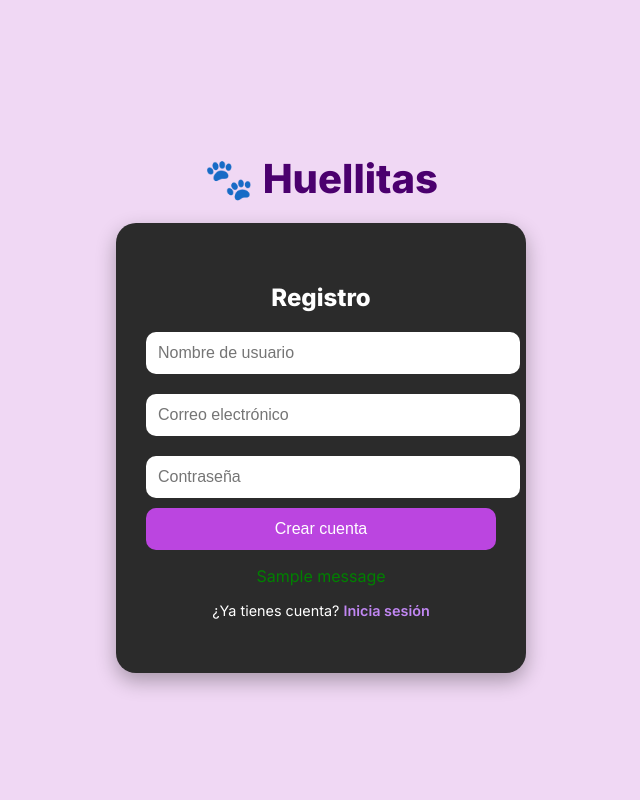
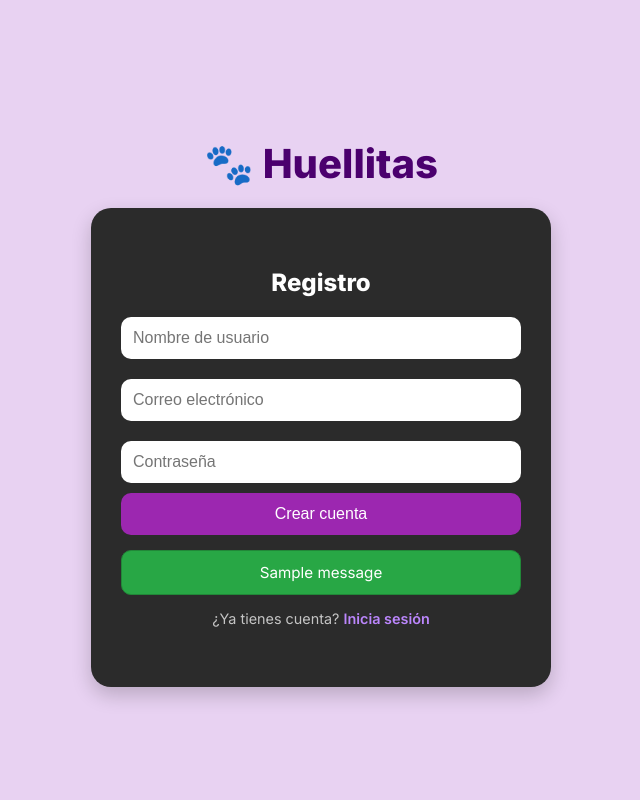
Before and after one commit to VictorCesun/ADOPCION, a Django app: page /registro/ in a window 1280 px wide. Shown: the whole page, without its empty margins (319-959 px from the left). Run offline with Django 5.2, Linux system fonts and the light colour scheme; tables that the repository leaves empty hold one stand-in row (values such as "Sample post"); one stand-in notice (Sample message) is shown.

Commit message:
actualizacion de formularios y eliminacion de hatmatch

```diff
--- a/adopcion_perros/api/static/adopcion_perros/CSS/estilo-login.css
+++ b/adopcion_perros/api/static/adopcion_perros/CSS/estilos_formularios.css
@@ -1,3 +1,5 @@
+/* Estilos generales para formularios (login, registro, adopción) */
+
 body {
   margin: 0;
   padding: 0;
@@ -26,7 +28,8 @@ h1 {
   border-radius: 20px;
   box-shadow: 0px 8px 20px rgba(0, 0, 0, 0.2);
   color: white;
-  max-width: 350px;
+  max-width: 400px;
+  width: 100%;
   margin: 0 auto;
 }
 
@@ -35,7 +38,7 @@ h1 {
   color: #ffffff;
 }
 
-.form-box p {
+.form-box > p:not(.error-message):not(.success-message):not(.warning-message):not(.info-message) {
   color: #c4c4c4;
   font-size: 0.9rem;
   margin-bottom: 20px;
@@ -43,7 +46,10 @@ h1 {
 
 input[type="text"],
 input[type="email"],
-input[type="password"] {
+input[type="password"],
+input[type="tel"],
+select,
+textarea {
   width: 100%;
   padding: 12px;
   margin: 10px 0;
@@ -53,6 +59,10 @@ input[type="password"] {
   box-sizing: border-box;
 }
 
+textarea {
+  resize: vertical;
+  min-height: 100px;
+}
 
 button {
   width: 100%;
@@ -70,21 +80,64 @@ button:hover {
   background-color: #7b1fa2;
 }
 
-.registro {
+.registro, .login-link {
   margin-top: 15px;
   font-size: 0.9rem;
 }
 
-.registro a {
+.registro a, .login-link a {
   color: #bb86fc;
   text-decoration: none;
   font-weight: 600;
 }
 
-
-input:focus {
+input:focus,
+textarea:focus,
+select:focus {
   outline: none;
   box-shadow: 0 0 0 2px #bb86fc;
   background-color: #fafafa;
   color: #333;
 }
+
+/* ------------------------
+   Estilos para mensajes
+------------------------ */
+
+.success-message,
+.error-message,
+.warning-message,
+.info-message {
+  margin-top: 15px;
+  padding: 12px;
+  border-radius: 10px;
+  font-size: 0.95rem;
+  font-weight: 500;
+  text-align: center;
+  color: white;
+}
+
+/* Éxito (verde) */
+.success-message {
+  background-color: #28a745;
+  border: 1px solid #218838;
+}
+
+/* Error (rojo) */
+.error-message {
+  background-color: #dc3545;
+  border: 1px solid #c82333;
+}
+
+/* Advertencia (amarillo) */
+.warning-message {
+  background-color: #ffc107;
+  border: 1px solid #e0a800;
+  color: #212529;
+}
+
+/* Informativo (azul) */
+.info-message {
+  background-color: #17a2b8;
+  border: 1px solid #117a8b;
+}
--- a/adopcion_perros/api/static/adopcion_perros/CSS/registro.css
+++ /dev/null
@@ -1,80 +0,0 @@
-body {
-  margin: 0;
-  padding: 0;
-  background-color: #f0d8f4;
-  font-family: 'Inter', sans-serif;
-  display: flex;
-  align-items: center;
-  justify-content: center;
-  height: 100vh;
-}
-
-.container {
-  text-align: center;
-  color: #4b006e;
-}
-
-h1 {
-  font-size: 2.5rem;
-  font-weight: 800;
-  margin-bottom: 20px;
-}
-
-.form-box {
-  background-color: #2b2b2b;
-  padding: 40px 30px;
-  border-radius: 20px;
-  box-shadow: 0 8px 20px rgba(0, 0, 0, 0.3);
-  color: white;
-  max-width: 350px;
-  margin: 0 auto;
-}
-
-.form-box h2 {
-  margin-bottom: 10px;
-  color: #fff;
-}
-
-input[type="text"],
-input[type="email"],
-input[type="password"] {
-  width: 100%;
-  padding: 12px;
-  margin: 10px 0;
-  border: none;
-  border-radius: 10px;
-  font-size: 1rem;
-}
-
-button {
-  width: 100%;
-  padding: 12px;
-  background-color: #bb45e0;
-  color: white;
-  border: none;
-  font-size: 1rem;
-  border-radius: 10px;
-  cursor: pointer;
-  transition: background 0.3s ease;
-}
-
-button:hover {
-  background-color: #952bbd;
-}
-
-.message {
-  margin-top: 10px;
-  font-size: 0.9rem;
-  color: #cfcfcf;
-}
-
-.login-link {
-  margin-top: 10px;
-  font-size: 0.9rem;
-}
-
-.login-link a {
-  color: #c187f3;
-  text-decoration: none;
-  font-weight: 600;
-}
--- a/adopcion_perros/api/templates/adopcion_perros/base.html
+++ b/adopcion_perros/api/templates/adopcion_perros/base.html
@@ -6,7 +6,9 @@
     <meta name="viewport" content="width=device-width, initial-scale=1.0">
     <title>{% block title %}Huellitas{% endblock %}</title>
     <link rel="stylesheet" href="{% static 'adopcion_perros/css/style.css' %}">
+    {% block extra_css %}{% endblock %}
     <link rel="stylesheet" href="https://cdnjs.cloudflare.com/ajax/libs/font-awesome/6.0.0-beta3/css/all.min.css">
+
     <link href="https://fonts.googleapis.com/css2?family=Poppins:wght@400;600;700&display=swap" rel="stylesheet">
 </head>
 <body>
@@ -26,7 +28,6 @@
         <nav class="main-nav">
             <ul>
                 <li><a href="#"><i class="fas fa-paw"></i> Ver todos los animales</a></li>
-                <li><a href="#"><i class="fas fa-heart"></i> Hair match</a></li>
                 <li><a href="{% url 'colaborador' %}"><i class="fas fa-users"></i> Ver fundaciones/equipos</a></li>
                 <li><a href="{% url 'noticias' %}"><i class="fas fa-newspaper"></i> Leer noticias</a></li>
                 <li><a href="{% url 'adoptar' %}"><i class="fas fa-dog"></i> Adoptar una mascota</a></li>
--- a/adopcion_perros/api/templates/adopcion_perros/index.html
+++ b/adopcion_perros/api/templates/adopcion_perros/index.html
@@ -25,7 +25,6 @@
             <nav class="main-nav">
                 <ul>
                     <li><a href="catalogo.html"><i class="fas fa-paw"></i> Ver todos los animales</a></li>
-                    <li><a href="hairmatch.html"><i class="fas fa-heart"></i> Hair match</a></li>
                     <li><a href="colaboradores.html"><i class="fas fa-users"></i> Ver fundaciones/equipos</a></li>
                     <li><a href="{% url 'noticias' %}"><i class="fas fa-newspaper"></i> Leer noticias</a></li>
                     <li><a href="{% url 'adoptar' %}"><i class="fas fa-dog"></i> Adoptar una mascota</a>
--- a/adopcion_perros/api/templates/adopcion_perros/login.html
+++ b/adopcion_perros/api/templates/adopcion_perros/login.html
@@ -6,7 +6,7 @@
   <meta name="viewport" content="width=device-width, initial-scale=1.0" />
   <title>Iniciar sesión - Huellitas</title>
   <link href="https://fonts.googleapis.com/css2?family=Inter:wght@400;600;800&display=swap" rel="stylesheet">
-  <link rel="stylesheet" href="{% static 'adopcion_perros/css/estilo-login.css' %}" />
+  <link rel="stylesheet" href="{% static 'adopcion_perros/css/estilos_formularios.css' %}" />
 </head>
 <body>
   <div class="container">
--- a/adopcion_perros/api/templates/adopcion_perros/registro.html
+++ b/adopcion_perros/api/templates/adopcion_perros/registro.html
@@ -6,13 +6,14 @@
   <meta name="viewport" content="width=device-width, initial-scale=1.0" />
   <title>Registro - Huellitas</title>
   <link href="https://fonts.googleapis.com/css2?family=Inter:wght@400;600;800&display=swap" rel="stylesheet">
-  <link rel="stylesheet" href="{% static 'adopcion_perros/css/registro.css' %}" />
+  <link rel="stylesheet" href="{% static 'adopcion_perros/css/estilos_formularios.css' %}" />
 </head>
 <body>
   <div class="container">
     <h1>🐾 Huellitas</h1>
     <div class="form-box">
       <h2>Registro</h2>
+
       <form method="POST">
         {% csrf_token %}
         <input type="text" name="username" placeholder="Nombre de usuario" required />
@@ -22,8 +23,15 @@
       </form>
 
       {% for message in messages %}
-        <p style="color:green;">{{ message }}</p>
-      {% endfor %}
+  <p class="{% if 'error' in message.tags %}error-message
+            {% elif 'success' in message.tags %}success-message
+            {% elif 'warning' in message.tags %}warning-message
+            {% elif 'info' in message.tags %}info-message
+            {% else %}info-message{% endif %}">
+    {{ message }}
+  </p>
+{% endfor %}
+
 
       <p class="login-link">¿Ya tienes cuenta? <a href="{% url 'login' %}">Inicia sesión</a></p>
     </div>
--- a/adopcion_perros/api/views.py
+++ b/adopcion_perros/api/views.py
@@ -41,7 +41,7 @@ def registro_view(request):
 
 
 # -----------------------------
-# ✅ Inicio de sesión
+#  Inicio de sesión
 # -----------------------------
 def login_view(request):
     if request.method == 'POST':
@@ -140,9 +140,6 @@ def adopcion_formulario_view(request):
 
 
 #Cerrar sesion
-
-
-
 def logout_view(request):
     logout(request)
-    return redirect('index')
+    return redirect('login')
```
Also changed, not shown: adopcion_perros/api/static/adopcion_perros/CSS/estilos_formularios_adopcion.css (added, +108 -0 lines), adopcion_perros/api/templates/adopcion_perros/adopcion_form.html (+24 -39 lines), adopcion_perros/db.sqlite3.
